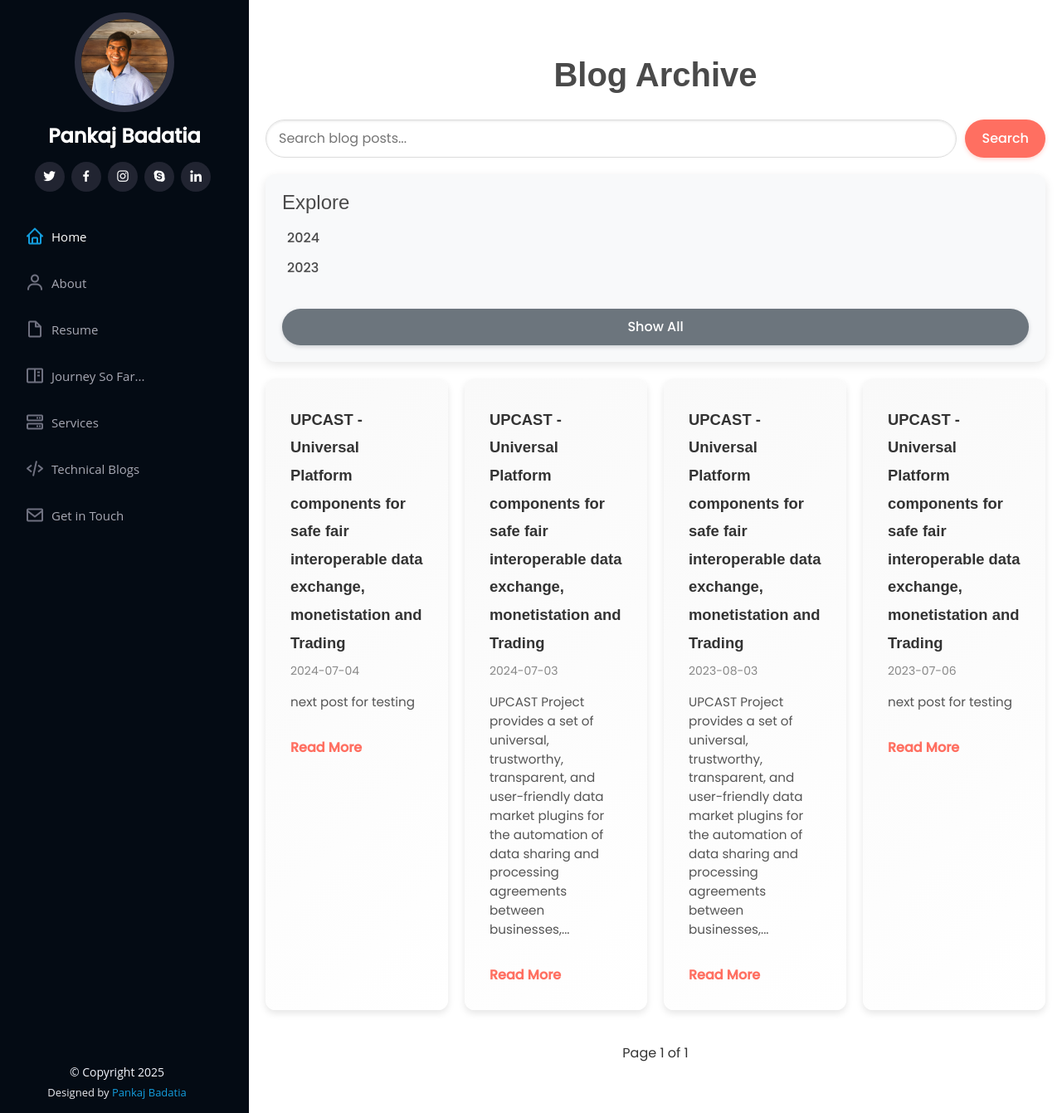
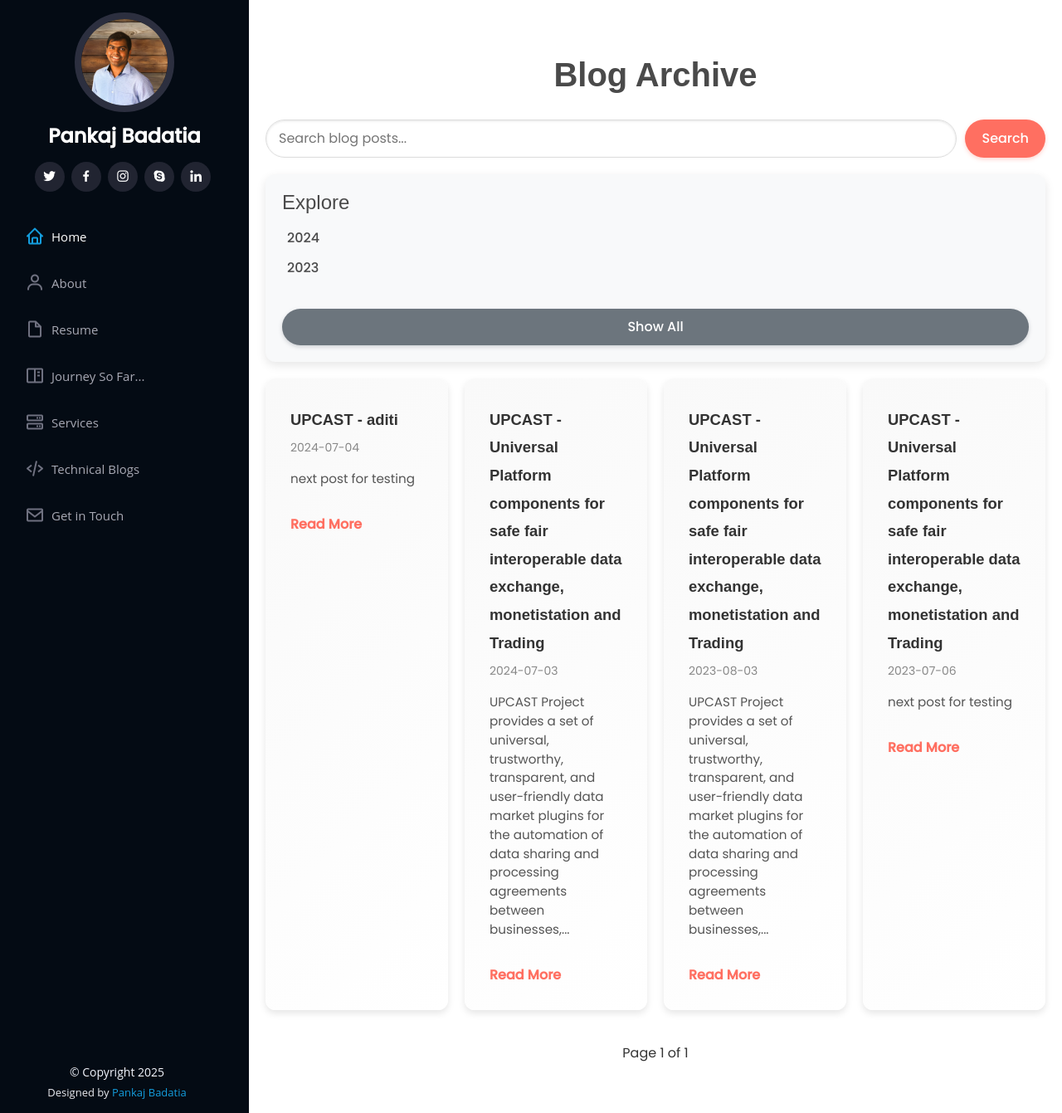
Before and after one commit to pankajbadatia/blog, a Jekyll site: the page built from index.html, in a window 1280 px wide and 1341 px high. Shown: the whole window at 83% size. Built offline with Jekyll 4.4.1, drawn with Linux system fonts in a browser that asks for light colours; nearby versions of some CDN libraries; the list of posts is cut into pages by our own code.

```diff
--- a/_posts/2024-07-04-upcast.md
+++ b/_posts/2024-07-04-upcast.md
@@ -1,6 +1,6 @@
 ---
 layout: post
-title: "UPCAST - Universal Platform components for safe fair interoperable data exchange, monetistation and Trading"
+title: "UPCAST - aditi"
 date: 2024-07-04
 categories: [example, blog]
 ---
```
